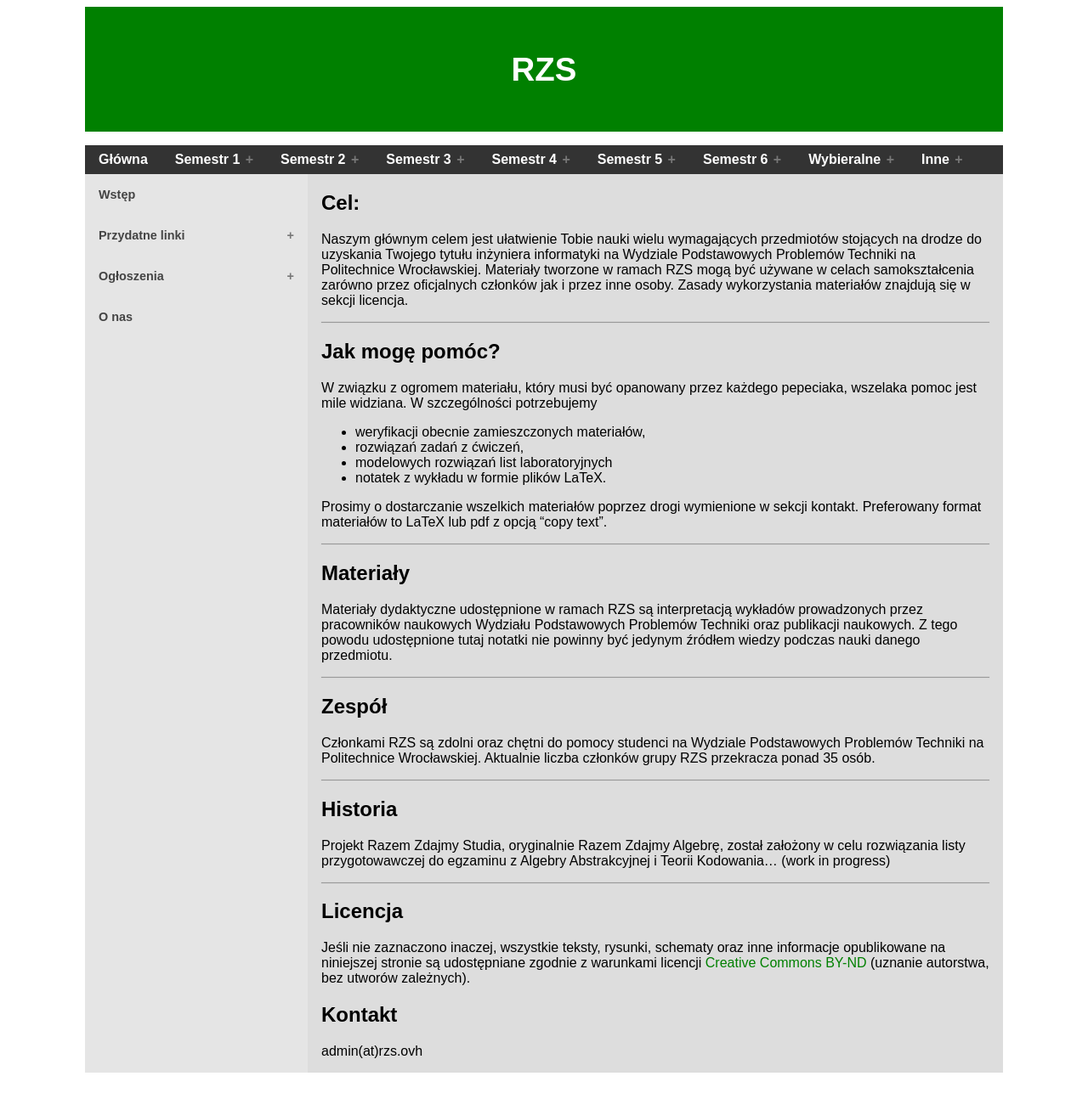
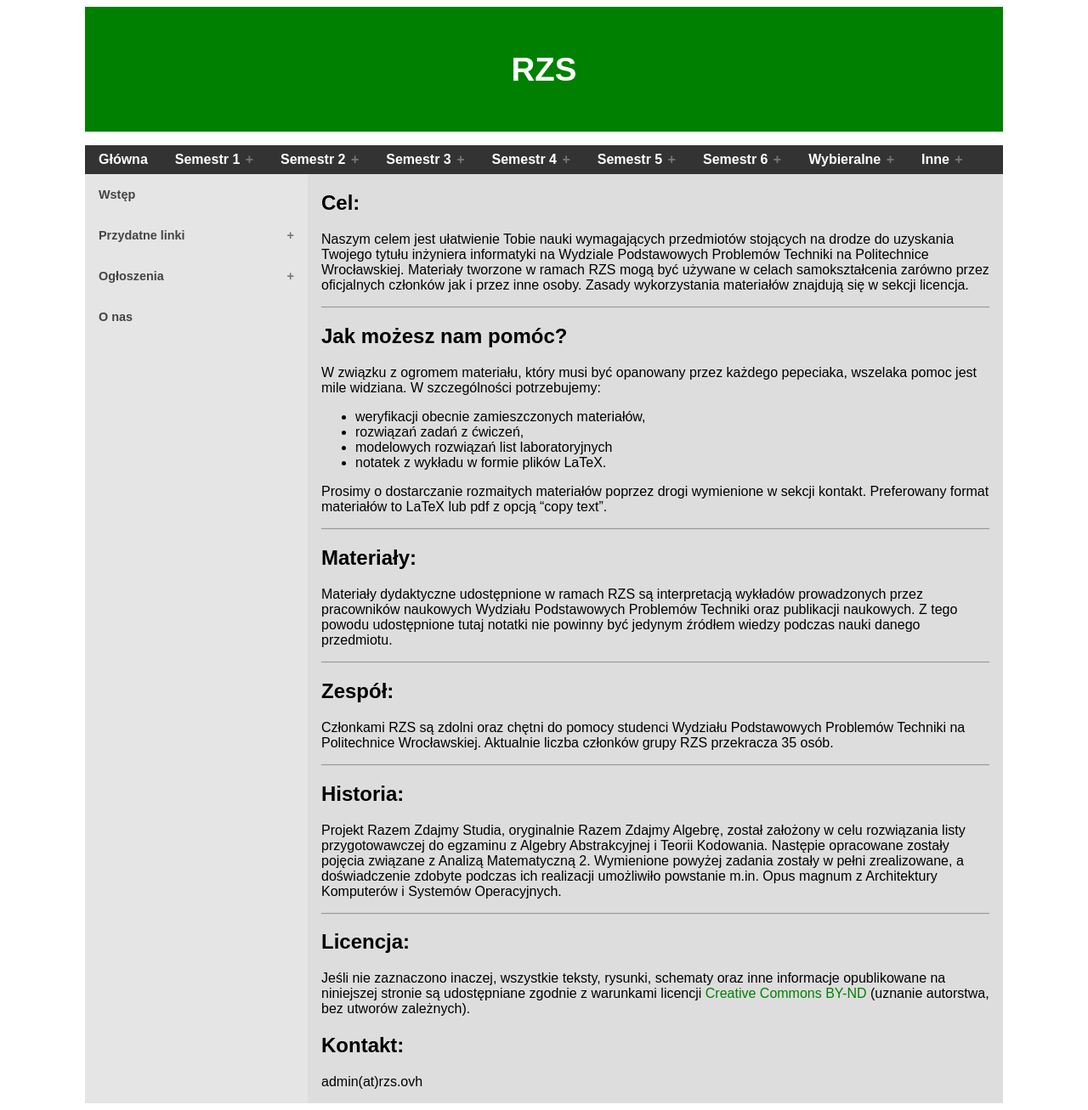
Before and after one commit to rzs-site/rzs-site.github.io, a Jekyll site: the page built from info/index.md, in a window 1280 px wide. Shown: the whole page at 85% size. Built offline with Jekyll 4.4.1, drawn with Linux system fonts in a browser that asks for light colours; our own code applies the rules of GitHub Pages for plain Markdown files; before the commit the page ends 1271 px from its top, so only the background shows below that.

Commit message:
About us update

```diff
--- a/info/index.md
+++ b/info/index.md
@@ -5,47 +5,47 @@ toc: main_page
 
 ## Cel:
 
-Naszym głównym celem jest ułatwienie Tobie nauki wielu wymagających przedmiotów stojących na drodze do uzyskania Twojego tytułu inżyniera informatyki na Wydziale Podstawowych Problemów Techniki na Politechnice Wrocławskiej. Materiały tworzone w ramach RZS mogą być używane w celach samokształcenia zarówno przez oficjalnych członków jak i przez inne osoby. Zasady wykorzystania materiałów znajdują się w sekcji licencja.
+Naszym celem jest ułatwienie Tobie nauki wymagających przedmiotów stojących na drodze do uzyskania Twojego tytułu inżyniera informatyki na Wydziale Podstawowych Problemów Techniki na Politechnice Wrocławskiej. Materiały tworzone w ramach RZS mogą być używane w celach samokształcenia zarówno przez oficjalnych członków jak i przez inne osoby. Zasady wykorzystania materiałów znajdują się w sekcji licencja.
 
 ---
 
-## Jak mogę pomóc?
+## Jak możesz nam pomóc?
 
 W związku z ogromem materiału, który musi być opanowany przez każdego pepeciaka, wszelaka pomoc jest mile widziana.
-W szczególności potrzebujemy
+W szczególności potrzebujemy:
 * weryfikacji obecnie zamieszczonych materiałów,
 * rozwiązań zadań z ćwiczeń,
 * modelowych rozwiązań list laboratoryjnych
 * notatek z wykładu w formie plików LaTeX.
 
-Prosimy o dostarczanie wszelkich materiałów poprzez drogi wymienione w sekcji kontakt.
+Prosimy o dostarczanie rozmaitych materiałów poprzez drogi wymienione w sekcji kontakt.
 Preferowany format materiałów to LaTeX lub pdf z opcją "copy text".
 
 ---
 
-## Materiały
+## Materiały:
 
 Materiały dydaktyczne udostępnione w ramach RZS są interpretacją wykładów prowadzonych przez pracowników naukowych Wydziału Podstawowych Problemów Techniki oraz publikacji naukowych. Z tego powodu udostępnione tutaj notatki nie powinny być jedynym źródłem wiedzy podczas nauki danego przedmiotu.
 
 ---
 
-## Zespół
+## Zespół:
 
-Członkami RZS są zdolni oraz chętni do pomocy studenci na Wydziale Podstawowych Problemów Techniki na Politechnice Wrocławskiej. Aktualnie liczba członków grupy RZS przekracza ponad 35 osób.
+Członkami RZS są zdolni oraz chętni do pomocy studenci Wydziału  Podstawowych Problemów Techniki na Politechnice Wrocławskiej. Aktualnie liczba członków grupy RZS przekracza 35 osób.
 
 ---
 
-## Historia
+## Historia:
 
-Projekt Razem Zdajmy Studia, oryginalnie Razem Zdajmy Algebrę, został założony w celu rozwiązania listy przygotowawczej do egzaminu z Algebry Abstrakcyjnej i Teorii Kodowania... (work in progress)
+Projekt Razem Zdajmy Studia, oryginalnie Razem Zdajmy Algebrę, został założony w celu rozwiązania listy przygotowawczej do egzaminu z Algebry Abstrakcyjnej i Teorii Kodowania. Następie opracowane zostały pojęcia związane z Analizą Matematyczną 2. Wymienione powyżej zadania zostały w pełni zrealizowane, a doświadczenie zdobyte podczas ich realizacji umożliwiło powstanie m.in. Opus magnum z Architektury Komputerów i Systemów Operacyjnych.
 
 ---
 
-## Licencja
+## Licencja:
 
 Jeśli nie zaznaczono inaczej, wszystkie teksty, rysunki, schematy oraz inne informacje opublikowane na niniejszej stronie są udostępniane zgodnie z warunkami licencji [Creative Commons BY-ND](https://www.creativecommons.org/licenses/by-sa/4.0) (uznanie autorstwa, bez utworów zależnych).
 
-## Kontakt
+## Kontakt:
 
 <script type="text/javascript"><!--
 var user = "admin";
```
